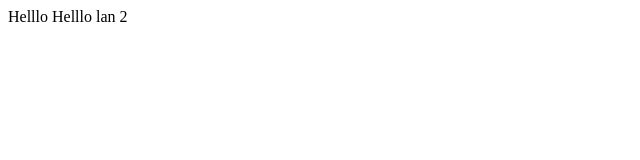
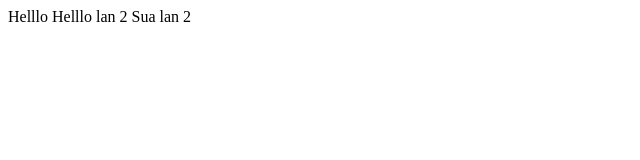
Before and after one commit to hungk4/test-github, a plain HTML site: page index.html in a window 1280 px wide. Shown: the full height of the page, 0-640 px from the left. Drawn offline with Linux system fonts and the light colour scheme.

Commit message:
sua lan 2

```diff
--- a/index.html
+++ b/index.html
@@ -8,5 +8,6 @@
 <body>
   Helllo
   Helllo lan 2
+  Sua lan 2
 </body>
 </html>
```
